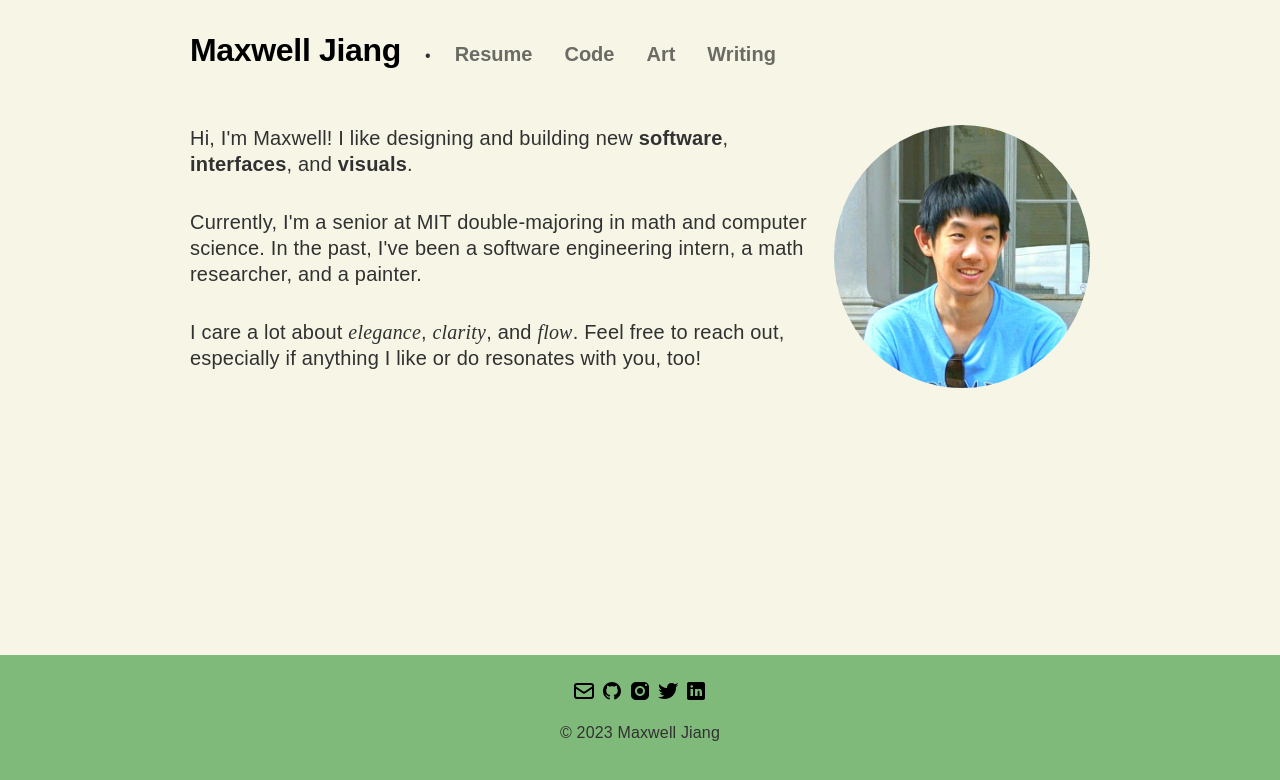
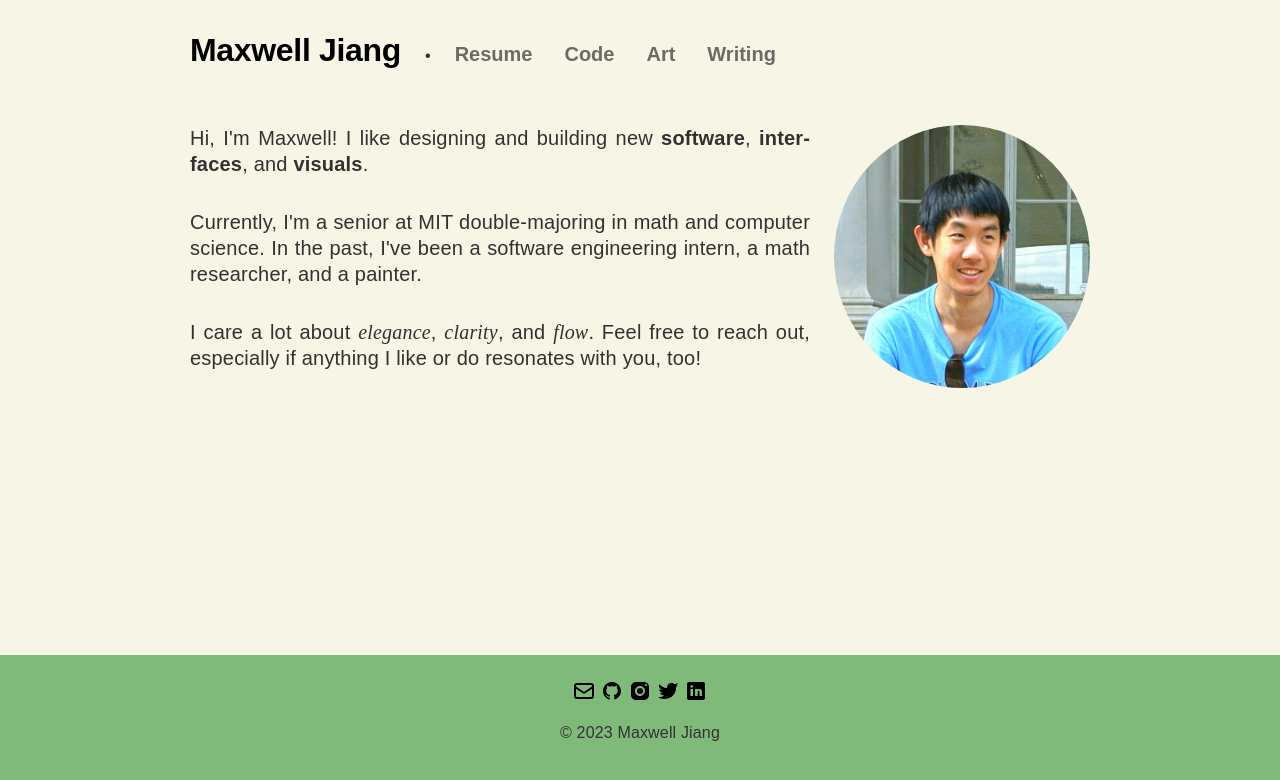
Before and after one commit to happymeex/happymeex.github.io, a SvelteKit app: page / in a window 1280 px wide. Shown: the top 780 px of the page. Built offline with nearby package versions, Linux system fonts and the light colour scheme.

Commit message:
text align justify for paragraphs

```diff
--- a/src/routes/+layout.svelte
+++ b/src/routes/+layout.svelte
@@ -94,6 +94,9 @@
         letter-spacing: 0.01em;
     }
     :global(p) {
+        text-align: justify;
+        hyphens: auto;
+        overflow-wrap: anywhere;
         font-size: 20px;
     }
     :global(a) {
```
